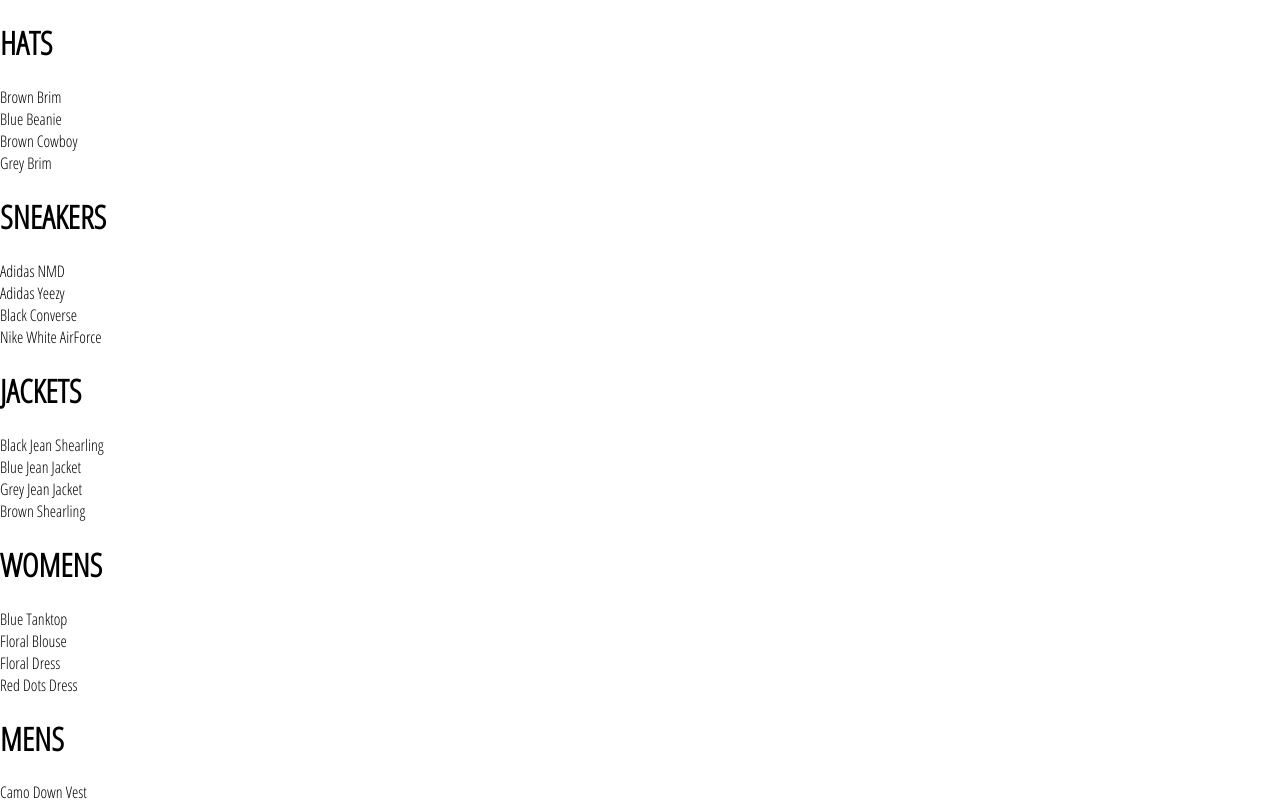
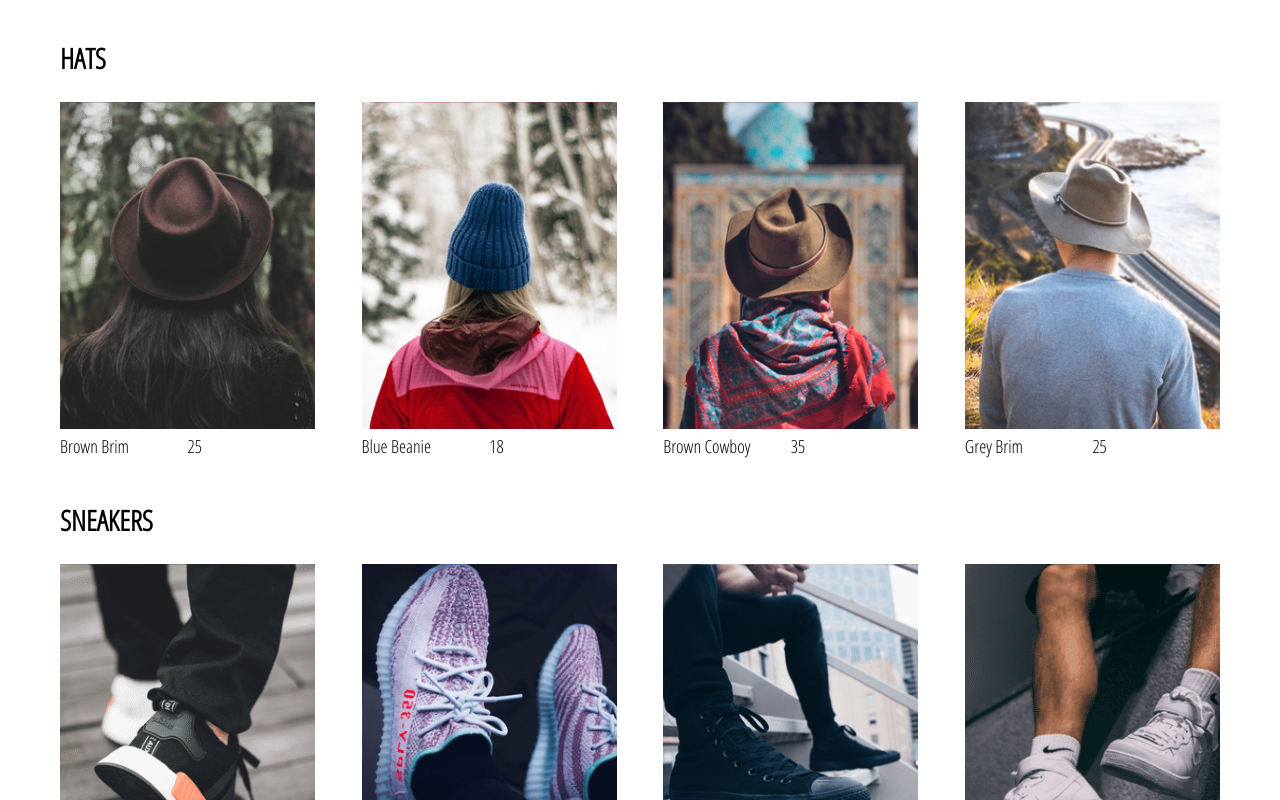
Before and after one commit to richardgreg/crwn-clothing, a React (Create React App) app: page /shop in a window 1280 px wide. Shown: the top 800 px of the page. Built offline with nearby package versions, Linux system fonts and the light colour scheme.

Commit message:
Create a 'collection-item' component'
Including a component for previewing said items.

```diff
--- a/src/App.css
+++ b/src/App.css
@@ -1,3 +1,4 @@
 body{
   font-family: 'Open Sans Condensed', sans-serif;
+  padding: 20px 60px;
 }
--- /dev/null
+++ b/src/components/collection-item/collection-item.jsx
@@ -0,0 +1,21 @@
+import React from 'react';
+
+import './collection-item.scss';
+
+
+const CollectionItem = ({id, name, price, imageUrl}) => (
+  <div className='collection-item'>
+    <div
+      className='image'
+      style={{
+        backgroundImage: `url(${imageUrl})`
+      }}
+    />
+    <div className='collection-footer'>
+      <span className='name'>{name}</span>
+      <span className='name'>{price}</span>
+    </div>
+  </div>
+)
+
+export default CollectionItem;
--- /dev/null
+++ b/src/components/collection-item/collection-item.scss
@@ -0,0 +1,32 @@
+.collection-item {
+  width: 22%;
+  display: flex;
+  flex-direction: column;
+  height: 350px;
+  align-items: center;
+
+  .image {
+    width: 100%;
+    height: 95%;
+    background-size: cover;
+    background-position: center;
+    margin-bottom: 5px;
+  }
+
+  .collection-footer {
+    width: 100%;
+    height: 5%;
+    display: flex;
+    justify-content: space-between;
+    font-size: 18px;
+
+    .name {
+      width: 90%;
+      margin-bottom: 15px;
+    }
+
+    .price {
+      width: 10%;
+    }
+  }
+}
--- a/src/components/collection-preview/collection-preview.jsx
+++ b/src/components/collection-preview/collection-preview.jsx
@@ -1,4 +1,6 @@
 import React from 'react';
+
+import CollectionItem from './../collection-item/collection-item';
 
 import './collection-preview.scss'
 
@@ -6,8 +8,10 @@
   <div className='collection-preview'>
     <h1 className='title'>{title.toUpperCase()}</h1>
     <div className='preview'>
-      {items.filter((item, idx) => idx < 4).map((item) => (
-        <div key={item.id}>{item.name}</div>
+      {items
+        .filter((item, idx) => idx < 4)
+        .map(({id, ...otherItemProps}) => (
+          <CollectionItem key={id} {...otherItemProps} />
         ))}
     </div>
   </div>
--- a/src/components/collection-preview/collection-preview.scss
+++ b/src/components/collection-preview/collection-preview.scss
@@ -0,0 +1,15 @@
+.collection-preview {
+  display: flex;
+  flex-direction: column;
+  margin-bottom: 30px;
+
+  .title {
+    font-size: 28px;
+    margin-bottom: 25px;
+  }
+
+  .preview {
+    display: flex;
+    justify-content: space-between;
+  }
+}
```
Also changed, not shown: public/images/shop-img/womens/blue-tank.png, public/images/shop-img/womens/floral-blouse.png.
